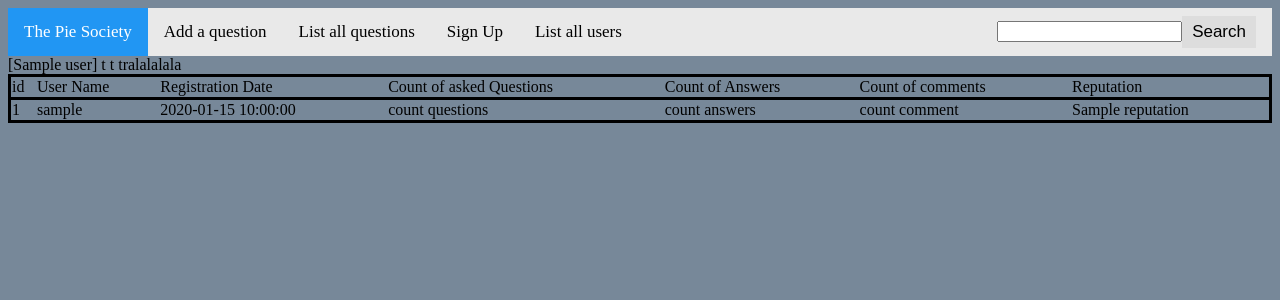
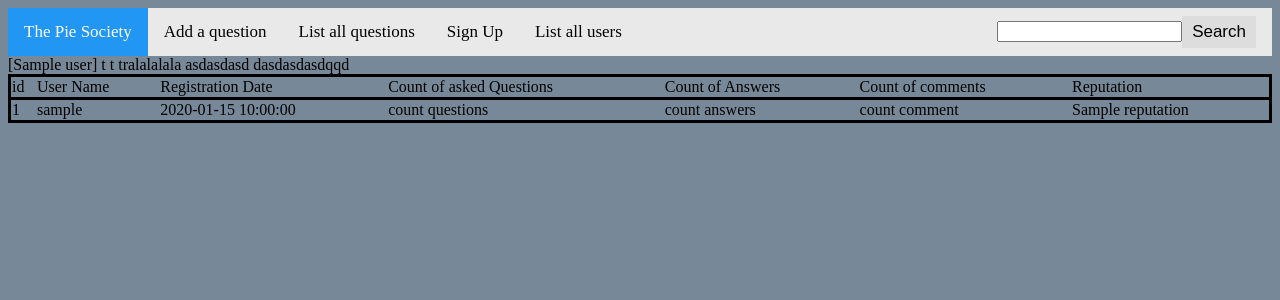
Before and after one commit to apetreibogdan/Ask-Mate-Python3-VB-, a Flask app: page /users in a window 1280 px wide. Shown: the top 300 px of the page. Run offline with Flask 2, Linux system fonts and the light colour scheme; a database or web service that is not in the repository returns one stand-in record (values such as "Sample title"); some libraries are stand-ins or nearby versions.

```diff
--- a/templates/users.html
+++ b/templates/users.html
@@ -31,6 +31,8 @@
             <td> count comment</td>
             <td> {{ user.reputation }}</td>
         tralalalala
+        asdasdasd
+        dasdasdasdqqd
         </tr>
     {% endfor %}
 
```
